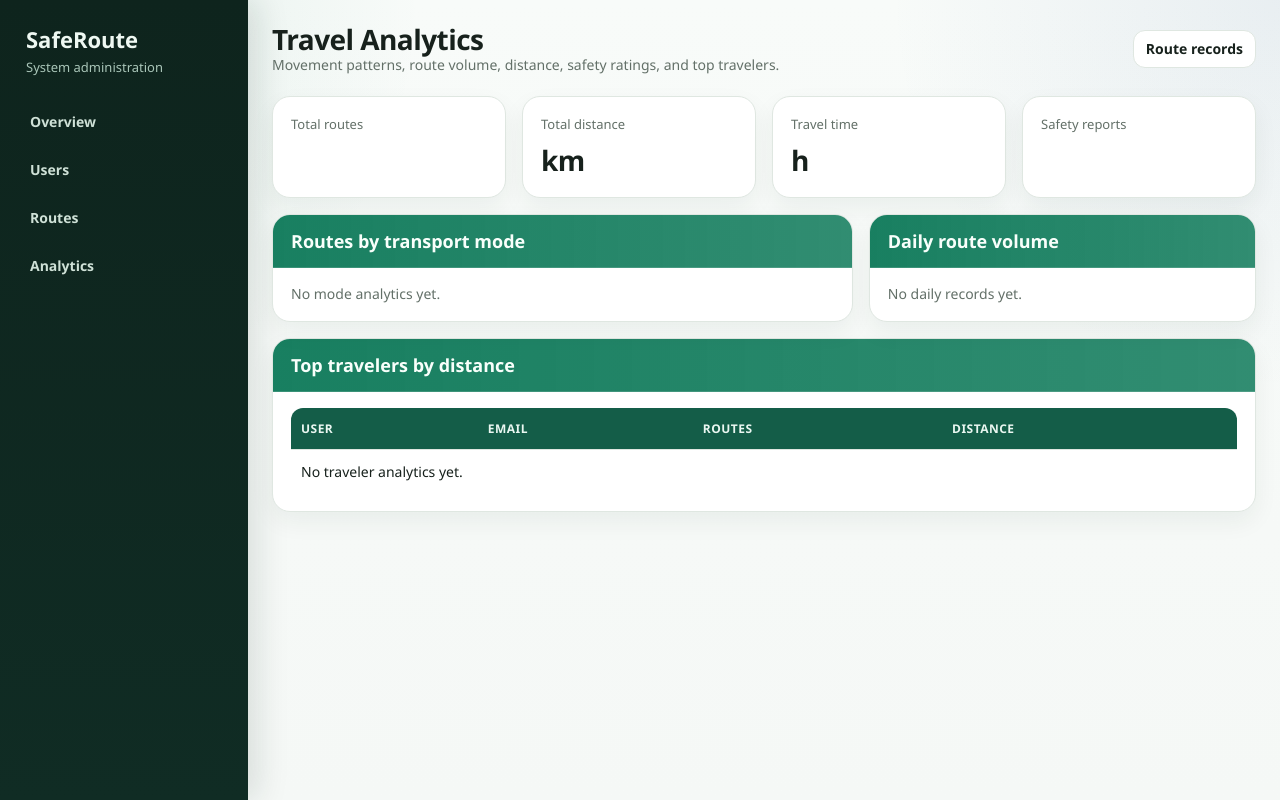
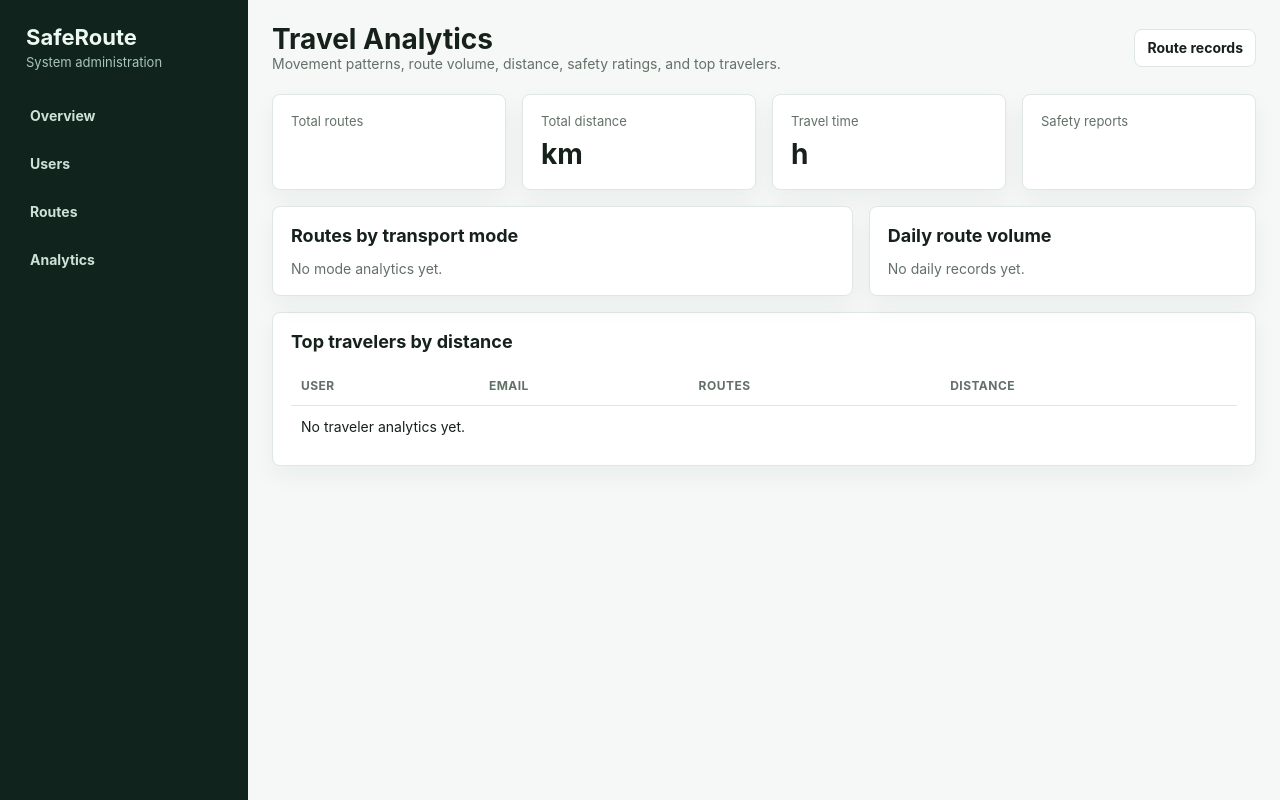
Before and after one commit to AmosStack/Saferoute, a Django app: template backend/api/templates/dashboard/analytics.html in a window 1280 px wide. Run offline with Django 5.2, Linux system fonts and the light colour scheme; the template is opened without the code that fills it, so the values that code supplies are empty.

Commit message:
Update base.html

```diff
--- a/backend/api/templates/dashboard/base.html
+++ b/backend/api/templates/dashboard/base.html
@@ -15,30 +15,25 @@
       --panel: #ffffff;
       --accent: #0f7a5a;
       --accent-2: #335c99;
-      --accent-soft: #e7f4ee;
       --warn: #b45309;
       --danger: #b42318;
     }
     * { box-sizing: border-box; }
     body {
       margin: 0;
-      font-family: "Avenir Next", "Segoe UI", ui-sans-serif, system-ui, -apple-system, BlinkMacSystemFont, sans-serif;
+      font-family: Inter, ui-sans-serif, system-ui, -apple-system, BlinkMacSystemFont, "Segoe UI", sans-serif;
       color: var(--ink);
-      background:
-        radial-gradient(circle at top left, rgba(15, 122, 90, 0.10), transparent 28%),
-        radial-gradient(circle at top right, rgba(51, 92, 153, 0.08), transparent 26%),
-        linear-gradient(180deg, #f8fbf9 0%, var(--soft) 100%);
+      background: var(--soft);
     }
     a { color: inherit; text-decoration: none; }
     .shell { min-height: 100vh; display: grid; grid-template-columns: 248px minmax(0, 1fr); }
     .sidebar {
-      background: linear-gradient(180deg, #0e241d 0%, #102c24 100%);
+      background: #10231d;
       color: #eef8f2;
       padding: 24px 18px;
       display: flex;
       flex-direction: column;
       gap: 24px;
-      box-shadow: 10px 0 30px rgba(18, 38, 30, 0.12);
     }
     .brand { display: flex; flex-direction: column; gap: 4px; padding: 0 8px; }
     .brand strong { font-size: 22px; letter-spacing: 0; }
@@ -54,9 +49,8 @@
       color: #cfe1d7;
       font-weight: 650;
       font-size: 14px;
-      transition: background-color .18s ease, color .18s ease, transform .18s ease, box-shadow .18s ease;
     }
-    .nav a.active, .nav a:hover { background: rgba(255, 255, 255, 0.10); color: #fff; transform: translateX(2px); }
+    .nav a.active, .nav a:hover { background: #1f3b31; color: #fff; }
     .main { padding: 24px; min-width: 0; }
     .auth-page {
       min-height: 100vh;
@@ -69,11 +63,11 @@
     }
     .auth-card {
       width: min(100%, 420px);
-      background: rgba(255, 255, 255, 0.96);
-      border: 1px solid rgba(223, 231, 225, 0.95);
-      border-radius: 18px;
+      background: rgba(255, 255, 255, 0.94);
+      border: 1px solid rgba(223, 231, 225, 0.9);
+      border-radius: 8px;
       padding: 28px;
-      box-shadow: 0 24px 64px rgba(25, 44, 35, 0.15);
+      box-shadow: 0 20px 48px rgba(25, 44, 35, 0.13);
     }
     .auth-brand { display: grid; gap: 5px; margin-bottom: 24px; }
     .auth-brand strong { font-size: 24px; letter-spacing: 0; }
@@ -88,7 +82,7 @@
       gap: 16px;
       margin-bottom: 22px;
     }
-    h1 { margin: 0; font-size: 28px; line-height: 1.1; letter-spacing: -0.02em; }
+    h1 { margin: 0; font-size: 28px; line-height: 1.1; letter-spacing: 0; }
     .subtle { color: var(--muted); font-size: 14px; }
     .grid { display: grid; gap: 16px; }
     .metrics { grid-template-columns: repeat(4, minmax(0, 1fr)); }
@@ -96,78 +90,48 @@
     .card {
       background: var(--panel);
       border: 1px solid var(--line);
-      border-radius: 18px;
+      border-radius: 8px;
       padding: 18px;
-      box-shadow: 0 10px 24px rgba(25, 44, 35, 0.06);
-      transition: transform .18s ease, box-shadow .18s ease, border-color .18s ease;
-      overflow: hidden;
-    }
-    .card:hover {
-      transform: translateY(-2px);
-      border-color: rgba(15, 122, 90, 0.22);
-      box-shadow: 0 18px 34px rgba(25, 44, 35, 0.10);
+      box-shadow: 0 10px 24px rgba(25, 44, 35, 0.05);
     }
     .metric span { display: block; color: var(--muted); font-size: 13px; margin-bottom: 8px; }
-    .metric strong { font-size: 28px; letter-spacing: -0.02em; }
-    .section-title {
-      display: flex;
-      justify-content: space-between;
-      align-items: center;
-      gap: 12px;
-      margin: -18px -18px 16px;
-      padding: 14px 18px;
-      background: linear-gradient(90deg, rgba(15, 122, 90, 0.96), rgba(15, 122, 90, 0.86));
-      color: #f6fffb;
-      border-bottom: 1px solid rgba(255, 255, 255, 0.14);
-    }
-    .section-title h2 { margin: 0; font-size: 18px; color: #f8fffb; }
-    .section-title .subtle { color: rgba(246, 255, 251, 0.82); }
+    .metric strong { font-size: 28px; letter-spacing: 0; }
+    .section-title { display: flex; justify-content: space-between; align-items: center; margin-bottom: 14px; gap: 12px; }
+    .section-title h2 { margin: 0; font-size: 18px; }
     .table-wrap { width: 100%; overflow-x: auto; }
     table { width: 100%; border-collapse: collapse; font-size: 14px; }
     th, td { padding: 12px 10px; border-bottom: 1px solid var(--line); text-align: left; vertical-align: top; }
-    th {
-      color: #eaf7f1;
-      font-size: 12px;
-      text-transform: uppercase;
-      letter-spacing: .04em;
-      background: #145d48;
-    }
-    thead th:first-child { border-top-left-radius: 12px; }
-    thead th:last-child { border-top-right-radius: 12px; }
-    tbody tr { transition: background-color .16s ease, transform .16s ease; }
-    tbody tr:hover { background: #f2faf6; }
+    th { color: var(--muted); font-size: 12px; text-transform: uppercase; letter-spacing: .04em; }
     tr:last-child td { border-bottom: 0; }
-    .pill { display: inline-flex; align-items: center; min-height: 26px; padding: 4px 9px; border-radius: 999px; background: var(--accent-soft); color: #0f6048; font-weight: 700; font-size: 12px; }
+    .pill { display: inline-flex; align-items: center; min-height: 26px; padding: 4px 9px; border-radius: 999px; background: #e8f3ee; color: #0f6048; font-weight: 700; font-size: 12px; }
     .button, button {
       display: inline-flex;
       align-items: center;
       justify-content: center;
       min-height: 38px;
       border: 1px solid var(--line);
-      border-radius: 12px;
+      border-radius: 8px;
       padding: 8px 12px;
       background: #fff;
       color: var(--ink);
       font-weight: 750;
       cursor: pointer;
       font-size: 14px;
-      transition: transform .18s ease, box-shadow .18s ease, border-color .18s ease, background-color .18s ease, color .18s ease;
     }
     .button.primary, button.primary { background: var(--accent); color: #fff; border-color: var(--accent); }
     .button.danger, button.danger { color: var(--danger); }
-    .button:hover, button:hover { border-color: #a8bdb3; box-shadow: 0 10px 20px rgba(25, 44, 35, 0.10); transform: translateY(-1px); }
+    .button:hover, button:hover { border-color: #b8c8bf; box-shadow: 0 2px 8px rgba(25, 44, 35, 0.08); }
     .button.primary:hover, button.primary:hover { background: #0c694d; border-color: #0c694d; }
     .filters, .form-grid { display: flex; flex-wrap: wrap; gap: 10px; align-items: end; }
     input, select {
       width: 100%;
       min-height: 40px;
       border: 1px solid var(--line);
-      border-radius: 12px;
+      border-radius: 8px;
       padding: 8px 10px;
       background: #fff;
       color: var(--ink);
       font: inherit;
-      transition: border-color .18s ease, box-shadow .18s ease, transform .18s ease;
     }
     label { display: grid; gap: 6px; color: var(--muted); font-size: 13px; min-width: 210px; }
     input:focus, select:focus {
@@ -184,14 +148,13 @@
     .bar-track { height: 10px; background: #e8eeea; border-radius: 999px; overflow: hidden; }
     .bar-fill { height: 100%; min-width: 3px; background: linear-gradient(90deg, var(--accent), var(--accent-2)); }
     .detail-list { display: grid; grid-template-columns: repeat(2, minmax(0, 1fr)); gap: 12px; }
-    .detail-list div { padding: 12px; border: 1px solid var(--line); border-radius: 12px; background: #fbfdfc; transition: transform .18s ease, border-color .18s ease, box-shadow .18s ease; }
-    .detail-list div:hover { transform: translateY(-1px); border-color: rgba(15, 122, 90, 0.20); box-shadow: 0 10px 18px rgba(25, 44, 35, 0.06); }
+    .detail-list div { padding: 12px; border: 1px solid var(--line); border-radius: 8px; background: #fbfdfc; }
     .detail-list span { display: block; color: var(--muted); font-size: 12px; margin-bottom: 5px; }
     .map-shell { display: grid; gap: 12px; }
     .map-canvas {
       width: 100%;
       height: 420px;
-      border-radius: 16px;
+      border-radius: 12px;
       border: 1px solid var(--line);
       overflow: hidden;
       background: #eef4ef;
@@ -211,11 +174,6 @@
       border: 1px solid var(--line);
       border-radius: 999px;
       background: #fff;
-      transition: transform .18s ease, box-shadow .18s ease;
-    }
-    .map-legend span:hover {
-      transform: translateY(-1px);
-      box-shadow: 0 8px 16px rgba(25, 44, 35, 0.06);
     }
     .dot {
       width: 10px;
```
